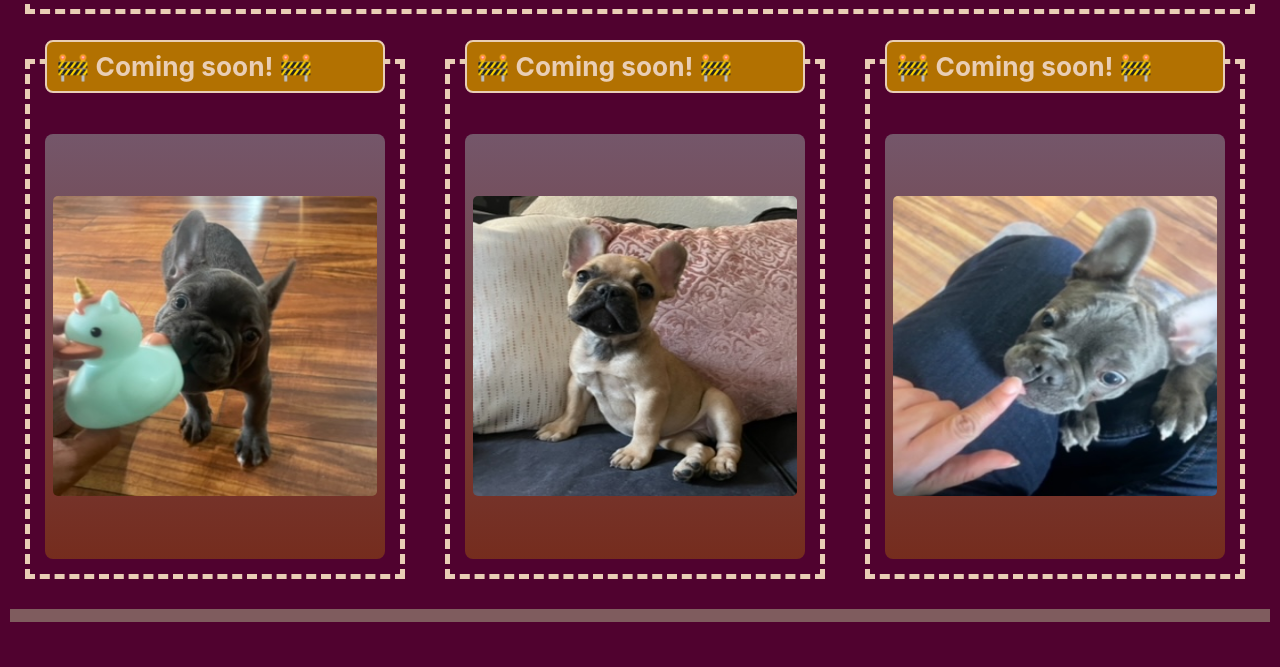
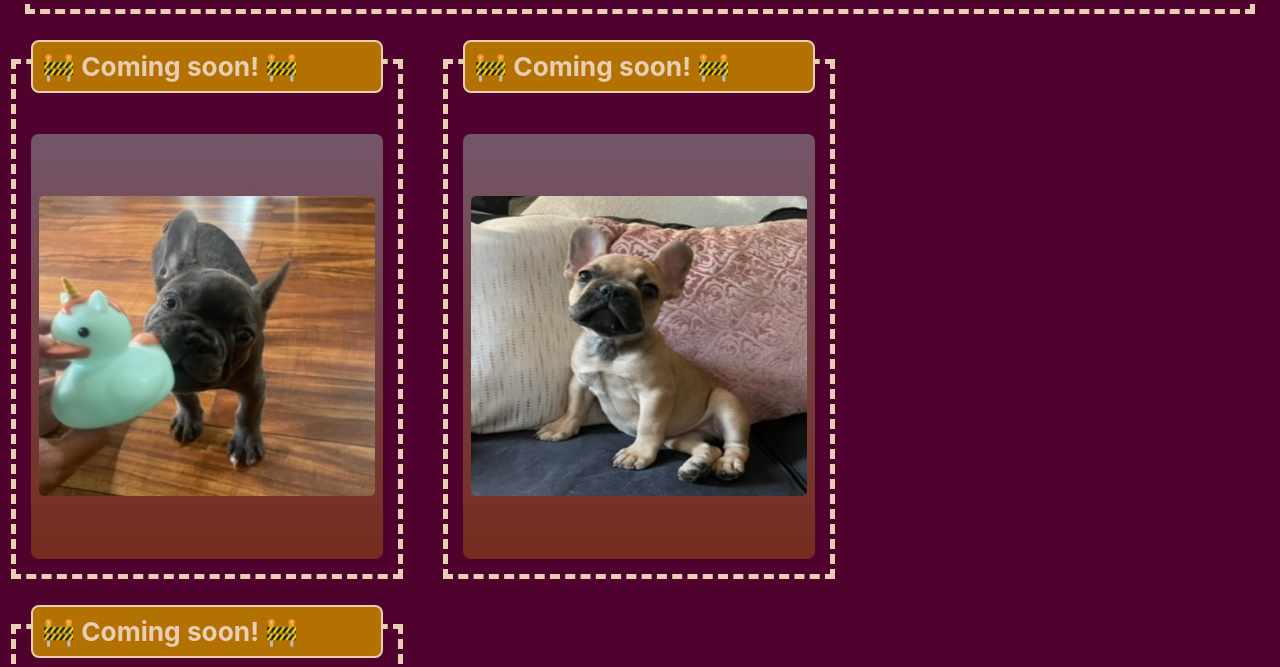
Before and after one commit to Marisol514/My-Starter-Portfolio, a plain HTML site: page index.html in a window 1280 px wide. Shown: the part 1160-1827 px from the top of the page. Drawn offline with Linux system fonts and the light colour scheme.

Commit message:
one final change to css section for .row

```diff
--- a/assets/style.css
+++ b/assets/style.css
@@ -287,19 +287,30 @@ img {
 /*centers the card items below the larger image and
 displays in-line block and the border box maintains a consitent layout*/
 .work-item {
-    flex; 1 0 30%;
+    flex;
+    1 0 30%;
     /* sets the with of the element to 30%*/
+    flex-direction: row;
     box-sizing: border-box;
     /*adjusts box model to included pading and border*/
     margin-right: 10px;
     /*creates space between each card item*/
     vertical-align: top;
     /*aligns the top to to ensure consitent alignment*/
+    justify-content
 }
 
 section {
     display: flex;
     flex: wrap;
+}
+
+.row {
+  display: flex;
+  flex-wrap: wrap;
+  flex-direction: row;
+  margin-left: -1.5rem;
+  margin-right: -1.5rem;
 }
 
 /*makes the car items and image fit the with of the page*/
@@ -338,13 +349,13 @@ section {
     .container {
         flex-direction: column;
         /*changes the direction of elements to column layout to stack
-        in the flex items veritcally when the width is 768 pixels or less*/
+   in the flex items veritcally when the width is 768 pixels or less*/
     }
 
-    .work-item{
-flex-basis: 100%;
-margin-right: 0;
-margin-bottom: 15px;
+    .work-item {
+        flex-basis: 100%;
+        margin-right: 0;
+        margin-bottom: 15px;
     }
 
     .image {
--- a/index.html
+++ b/index.html
@@ -77,7 +77,7 @@
             </article >
             </section>
 
-        <section>
+        <section class="row">
                 <article class="work-item">
                     <div class="card-column">
                         <figure class="card code-card">
```
